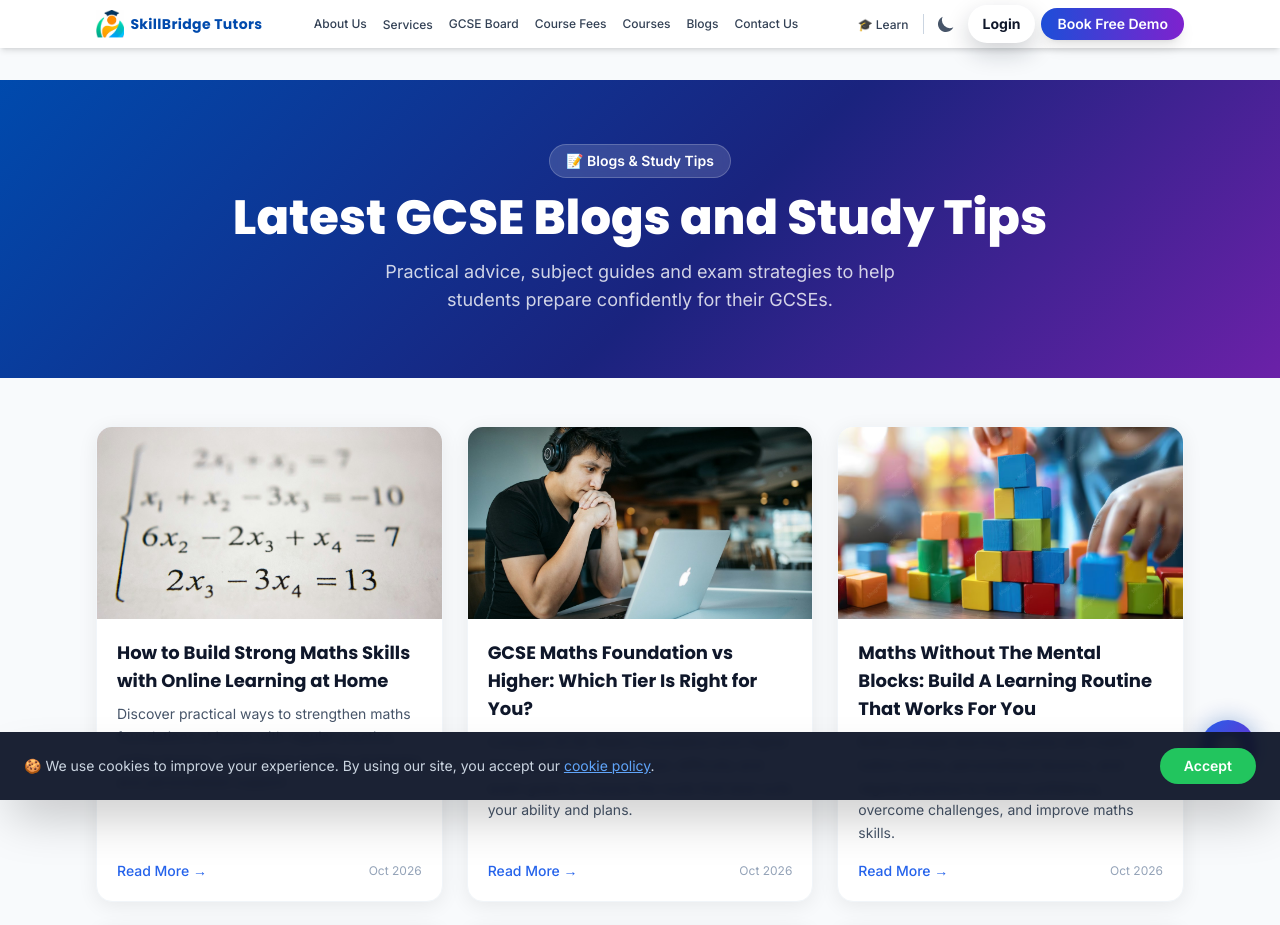
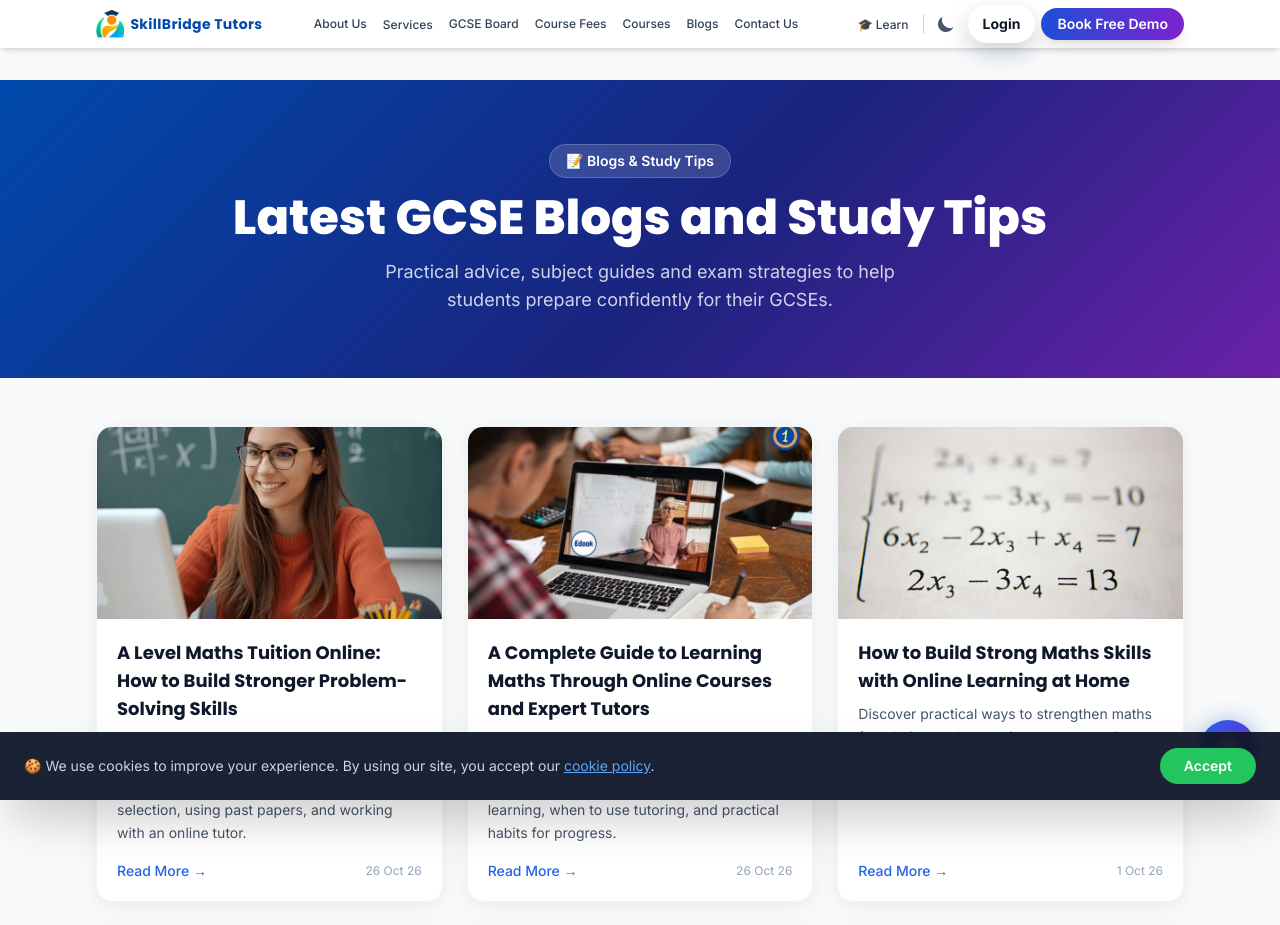
Before and after one commit to Akshayakki96-boop/TutorlyApp, a React (Vite) app: page /blogs in a window 1280 px wide. Shown: the top 925 px of the page. Built offline with nearby package versions, Linux system fonts and the light colour scheme.

Commit message:
Update blog date format to ISO and implement date formatting function for consistent display

```diff
--- a/src/data/blogsData.jsx
+++ b/src/data/blogsData.jsx
@@ -5,7 +5,7 @@ export const BLOGS = [
     "title": "GCSE Maths Online Learning: How to Improve Your Grades from Home",
     "excerpt": "Improve your grades with GCSE Maths online learning from home. Discover practical study tips, confidence-building strategies, and flexible support for exam success.",
     "image": "https://images.unsplash.com/photo-1516321497487-e288fb19713f?auto=format&fit=crop&w=1200&q=80",
-    "date": "Jul 2026",
+    "date": "2026-07-01",
     "readingTime": "6 min read",
     "author": "SkillBridge Tutor Team",
     "category": "Maths",
@@ -99,7 +99,7 @@ export const BLOGS = [
     "title": "How to Choose the Best Online Maths Tutor",
     "excerpt": "Choose the Best Maths Tutors Online at SkillBridge Tutors for personalised Maths Tutoring, expert support, and flexible lessons to build confidence and skills.",
     "image": "https://images.unsplash.com/photo-1523240795612-9a054b0db644?auto=format&fit=crop&w=1200&q=80",
-    "date": "Jul 2026",
+    "date": "2026-07-01",
     "readingTime": "6 min read",
     "author": "SkillBridge Tutor Team",
     "category": "Maths",
@@ -208,7 +208,7 @@ export const BLOGS = [
     "title": "GCSE Maths Tuition: Turn Common Mistakes into Better Grades",
     "excerpt": "Every GCSE maths student makes mistakes. Learn how one-to-one support, error analysis and exam-focused tuition can fix recurring errors and turn them into stronger results.",
     "image": "https://images.unsplash.com/photo-1503676260728-1c00da094a0b?auto=format&fit=crop&w=1200&q=80",
-    "date": "Sep 2026",
+    "date": "2026-09-01",
     "readingTime": "5 min read",
     "author": "SkillBridge Tutor Team",
     "category": "Maths",
@@ -337,7 +337,7 @@ export const BLOGS = [
     "title": "Online Mathematics Tutors and Courses: A Smarter Way to Learn Maths",
     "excerpt": "Discover online mathematics tutors, flexible online math courses, and the best maths tutors online to build confidence, strengthen skills, and improve grades.",
     "image": "https://images.unsplash.com/photo-1516321318423-f06f85e504b3?auto=format&fit=crop&w=1200&q=80",
-    "date": "Sep 2026",
+    "date": "2026-09-01",
     "readingTime": "6 min read",
     "author": "SkillBridge Tutor Team",
     "category": "Maths",
@@ -502,7 +502,7 @@ export const BLOGS = [
         "excerpt": "Discover practical ways to strengthen maths foundations at home with regular practice, online lessons, confidence-building strategies and personalised support.",
         "image": "/Images/maths-skills-online-learning.jpg",
         "imageAlt": "Worked algebra equations on a page for home maths practice",
-        "date": "Oct 2026",
+        "date": "2026-10-01",
         "readingTime": "8 min read",
         "author": "SkillBridge Tutor Team",
         "category": "Maths",
@@ -782,7 +782,7 @@ export const BLOGS = [
     "excerpt": "Compare GCSE Maths Foundation and Higher tiers, available grades, topic difficulty and exam goals to choose the route that best suits your ability and plans.",
     "image": "/Images/gcse-foundation-higher-study.jpg",
     "imageAlt": "Student studying online at a laptop while deciding their GCSE Maths goals",
-    "date": "Oct 2026",
+    "date": "2026-10-01",
     "readingTime": "7 min read",
     "author": "SkillBridge Tutor Team",
     "category": "GCSE Maths",
@@ -1047,7 +1047,7 @@ export const BLOGS = [
     "title": "Maths Without The Mental Blocks: Build A Learning Routine That Works For You",
     "excerpt": "Build a simple learning routine with maths tuition online, personalised lessons, and regular practice to boost confidence, overcome challenges, and improve maths skills.",
     "image": "/Images/teacher-using-colorful-building-blocks-teach-basic-math-concepts-children_693425-63450.avif",
-    "date": "Oct 2026",
+    "date": "2026-10-01",
     "readingTime": "7 min read",
     "author": "SkillBridge Tutor Team",
     "category": "Maths",
@@ -1147,7 +1147,7 @@ export const BLOGS = [
     "title": "How To Succeed in GCSE and A Level Maths with Online Tuition",
     "excerpt": "Prepare for GCSE and A Level Maths with a maths tutor gcse online, personalised lessons, past paper practice, and structured revision to boost confidence and exam skills.",
     "image": "/Images/online-maths-a-level-student-studying.jpg",
-    "date": "Oct 2026",
+    "date": "2026-10-01",
     "readingTime": "12 min read",
     "author": "SkillBridge Tutor Team",
     "category": "Maths",
@@ -1326,7 +1326,7 @@ export const BLOGS = [
     "title": "A Level Maths Tuition Online: How to Build Stronger Problem-Solving Skills",
     "excerpt": "Learn how to build stronger problem-solving skills in A Level Maths with proven strategies: understanding questions, practising method selection, using past papers, and working with an online tutor.",
     "image": "/a-level-online-math-tuition.webp",
-    "date": "Oct 2026",
+    "date": "2026-10-26",
     "readingTime": "7 min read",
     "author": "SkillBridge Tutor Team",
     "category": "Maths",
@@ -1475,7 +1475,7 @@ export const BLOGS = [
     "title": "A Complete Guide to Learning Maths Through Online Courses and Expert Tutors",
     "excerpt": "Learn how online courses and expert maths tutors can help you build strong mathematical skills. Discover the benefits of structured learning, when to use tutoring, and practical habits for progress.",
     "image": "/online-tuition-near-me.jpg",
-    "date": "Oct 2026",
+    "date": "2026-10-26",
     "readingTime": "8 min read",
     "author": "SkillBridge Tutor Team",
     "category": "Maths",
--- a/src/pages/Blogs.jsx
+++ b/src/pages/Blogs.jsx
@@ -4,6 +4,17 @@ import Footer from '../components/Footer'
 import Chatbot from '../components/Chatbot'
 import { BLOGS } from '../data/blogsData'
 import { setPageMeta } from '../lib/metaTagManager'
+
+function formatDate(dateString) {
+  if (!dateString) return ''
+
+  // Handle both ISO format (2026-10-26) and text format (Oct 2026)
+  if (dateString.includes('-')) {
+    const date = new Date(dateString + 'T00:00:00Z')
+    return date.toLocaleDateString('en-GB', { day: 'numeric', month: 'short', year: '2-digit' })
+  }
+  return dateString
+}
 
 export default function Blogs() {
   useEffect(() => {
@@ -43,7 +54,7 @@ export default function Blogs() {
                   <p className="text-sm text-slate-600 dark:text-slate-400 leading-relaxed mb-4">{post.excerpt}</p>
                   <div className="mt-auto flex items-center justify-between">
                     <Link to={`/blogs/${post.slug}`} className="text-sm text-blue-600 dark:text-blue-400 font-medium hover:underline">Read More →</Link>
-                    <time className="text-xs text-slate-400">{post.date}</time>
+                    <time className="text-xs text-slate-400">{formatDate(post.date)}</time>
                   </div>
                 </div>
               </article>
```
